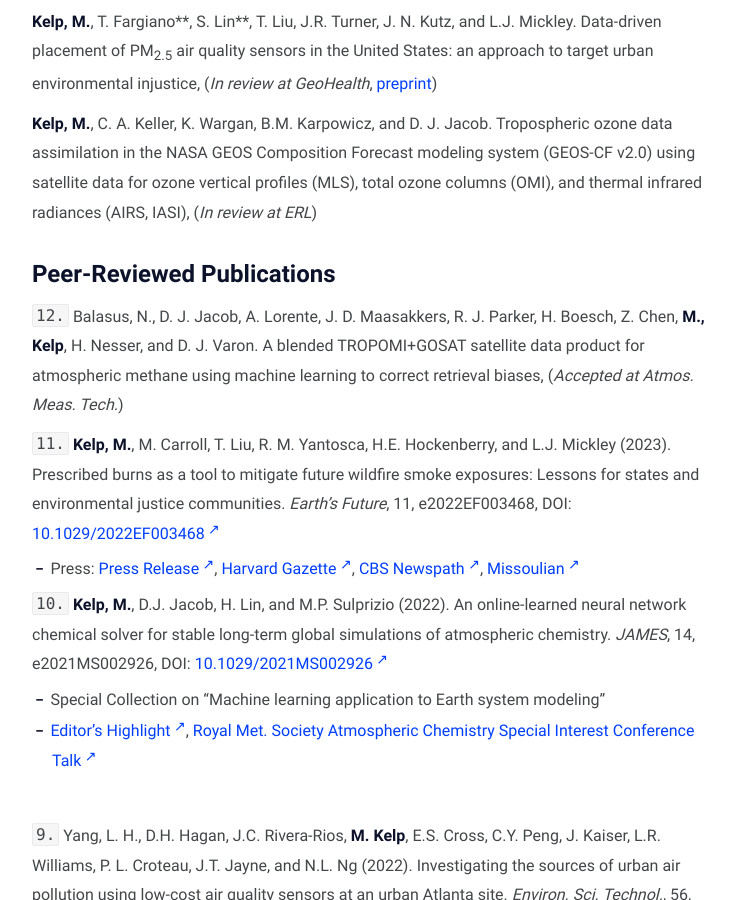
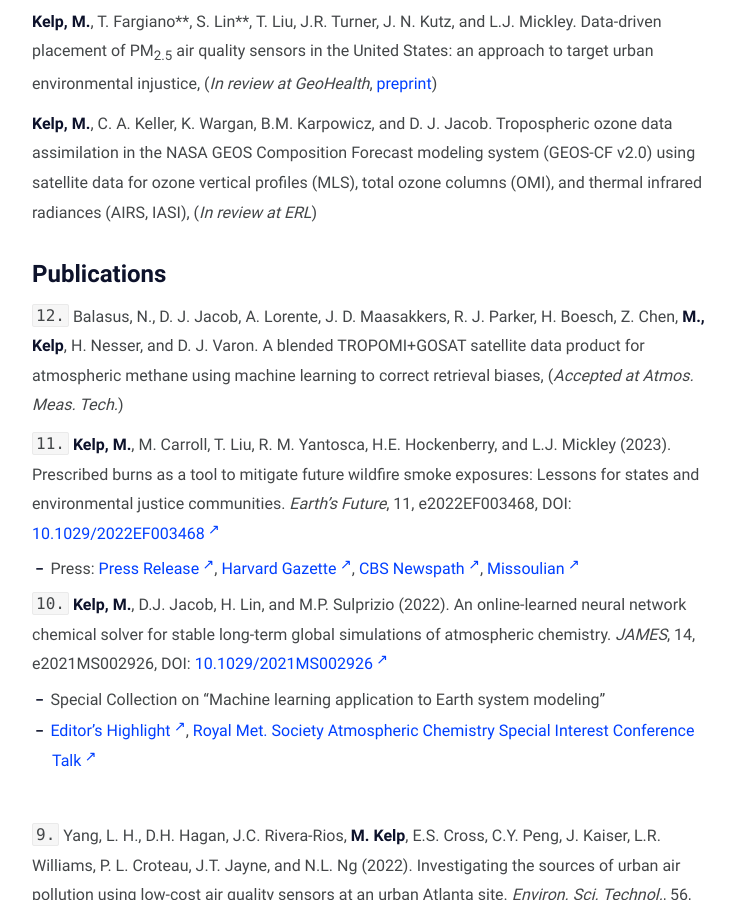
Before and after one commit to mkelp/mkelp.github.io, a Jekyll site: the page built from publications.md, in a window 1280 px wide and 900 px high, scrolled down 334 px. Shown: the whole window, without its empty margins (268-1003 px from the left). Built offline with Jekyll 4.4.1, drawn with Linux system fonts in a browser that asks for light colours.

Commit message:
july 17k

```diff
--- a/publications.md
+++ b/publications.md
@@ -19,16 +19,16 @@
 
 
 
-# Peer-Reviewed Publications
+# Publications
 
 <!-- ## **2023** -->
 
 `12.` Balasus, N., D. J. Jacob, A. Lorente, J. D. Maasakkers, R. J. Parker, H. Boesch, Z. Chen,  **M., Kelp**, H. Nesser, and D. J. Varon. A blended TROPOMI+GOSAT satellite data product for atmospheric methane using machine learning to correct retrieval biases, (*Accepted at Atmos. Meas. Tech.*)
 
 `11.` **Kelp, M.**, M. Carroll, T. Liu, R. M. Yantosca, H.E. Hockenberry, and L.J. Mickley (2023). Prescribed burns as a tool to mitigate future wildfire smoke exposures: Lessons for states and environmental justice communities. *Earth's Future*, 11, e2022EF003468, DOI: [10.1029/2022EF003468](https://agupubs.onlinelibrary.wiley.com/doi/10.1029/2022EF003468){:target="_blank"} <br />
-* Press: [Press Release](https://seas.harvard.edu/news/2023/06/how-prescribed-burns-could-limit-megafires-california-oregon-and-washington?utm_content=buffer31c4b&utm_medium=social&utm_source=twitter.com&utm_campaign=Buffer%7D%7BPress){:target="_blank"}, [Harvard Gazette](https://news.harvard.edu/gazette/story/2023/06/how-prescribed-burns-could-limit-megafires-in-u-s-west/?utm_source=SilverpopMailing&utm_medium=email&utm_campaign=Daily%20Gazette%2020230615%20(1)%7D%7BHarvard){:target="_blank"}, [CBS Newspath](http://www.newson6.com/story/64b03b31b48d07072d5e2e82/how-to-prevent-wildfire-smoke-scientists-say-more-fires-may-be-the-answer%7D%7BCBS){:target="_blank"}, [Missoulian](https://missoulian.com/news/local/more-fire-could-help-pacific-states/article_6d25a198-0f9d-11ee-a933-3f7779387b91.html%7d%7bmissoulian){:target="_blank"}
+* Press: [Press Release](https://seas.harvard.edu/news/2023/06/how-prescribed-burns-could-limit-megafires-california-oregon-and-washington?utm_content=buffer31c4b&utm_medium=social&utm_source=twitter.com&utm_campaign=Buffer%7D%7BPress){:target="_blank"}, [Harvard Gazette](https://news.harvard.edu/gazette/story/2023/06/how-prescribed-burns-could-limit-megafires-in-u-s-west/?utm_source=SilverpopMailing&utm_medium=email&utm_campaign=Daily%20Gazette%2020230615%20(1)%7D%7BHarvard){:target="_blank"}, [CBS Newspath](http://www.newson6.com/story/64b03b31b48d07072d5e2e82/how-to-prevent-wildfire-smoke-scientists-say-more-fires-may-be-the-answer%7D%7BCBS){:target="_blank"}, [Missoulian](https://missoulian.com/news/local/more-fire-could-help-pacific-states/article_6d25a198-0f9d-11ee-a933-3f7779387b91.html%7d%7bmissoulian){:target="_blank"} <br />
 <!-- ## **2022** -->
-<br />
+
 
 `10.` **Kelp, M.**, D.J. Jacob, H. Lin, and M.P. Sulprizio (2022). An online-learned neural network chemical
 solver for stable long-term global simulations of atmospheric chemistry. *JAMES*, 14, e2021MS002926, DOI: [10.1029/2021MS002926](https://doi.org/10.1029/2021MS002926){:target="_blank"} <br />
```
